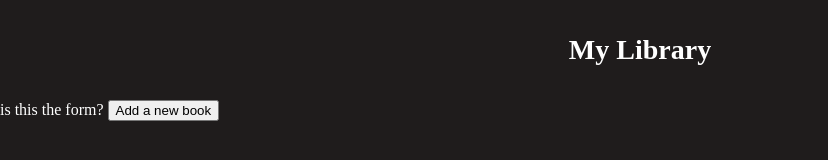
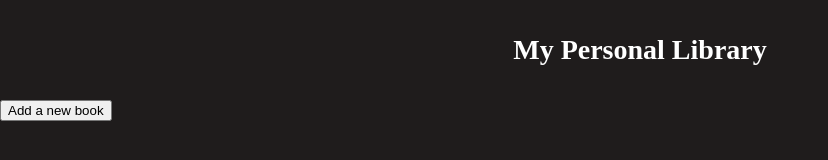
Before and after one commit to flos06/Odin-project, a plain HTML site: page library/index.html in a window 1280 px wide. Shown: the whole page, without its empty margins (0-828 px from the left). Drawn offline with Linux system fonts and the light colour scheme.

Commit message:
fix some typos

```diff
--- a/library/index.html
+++ b/library/index.html
@@ -4,18 +4,17 @@
     <meta charset="UTF-8">
     <meta http-equiv="X-UA-Compatible" content="IE=edge">
     <meta name="viewport" content="width=device-width, initial-scale=1.0">
-    <title>Document</title>
+    <title>Library</title>
     <link rel="stylesheet" href="mystyle.css"/>
     <script src="myscript.js" defer></script>
 </head>
 <body>
 <div class="container">
     <div class="header">
-        My Library
+        My Personal Library
     </div>
 
     <div class="form">
-        is this the form?
         <button class="addBookBtn">Add a new book</button>
         <div class="hidden addBookForm">
             <form id="addBook">
```
